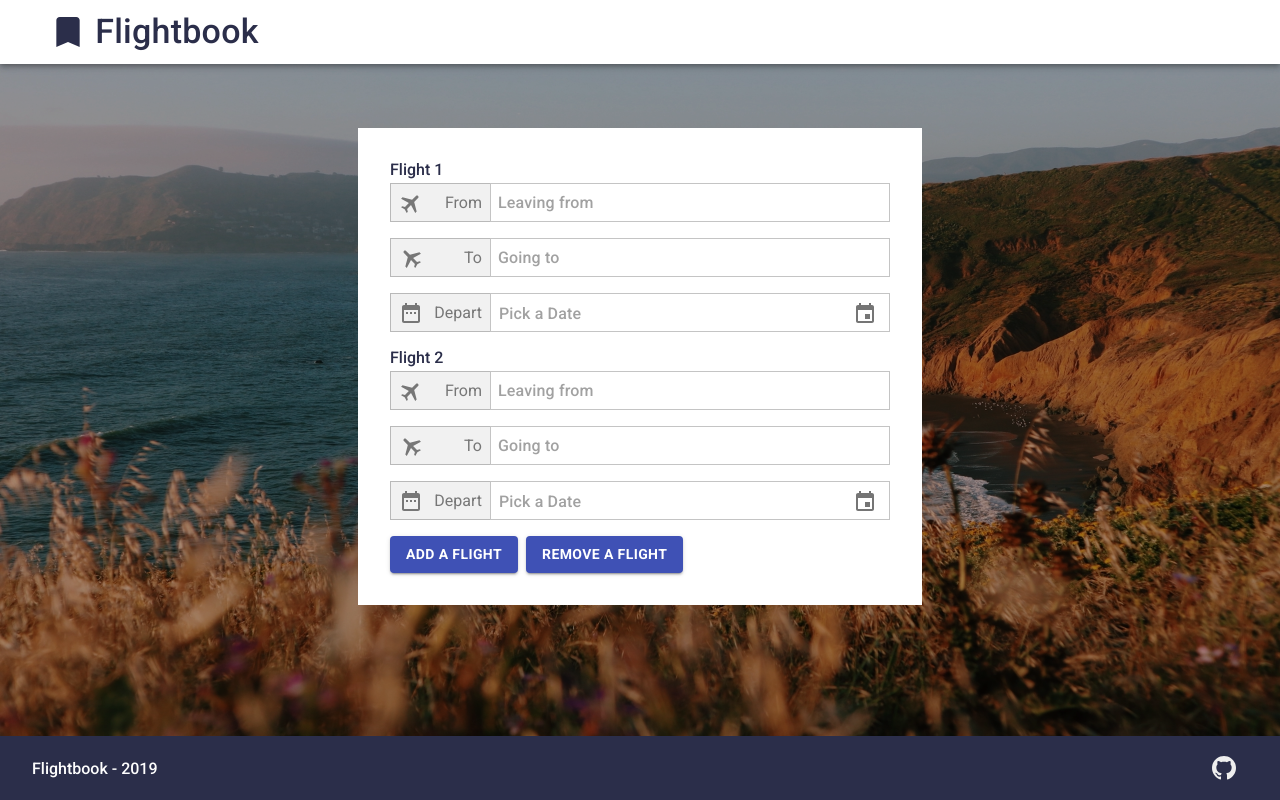
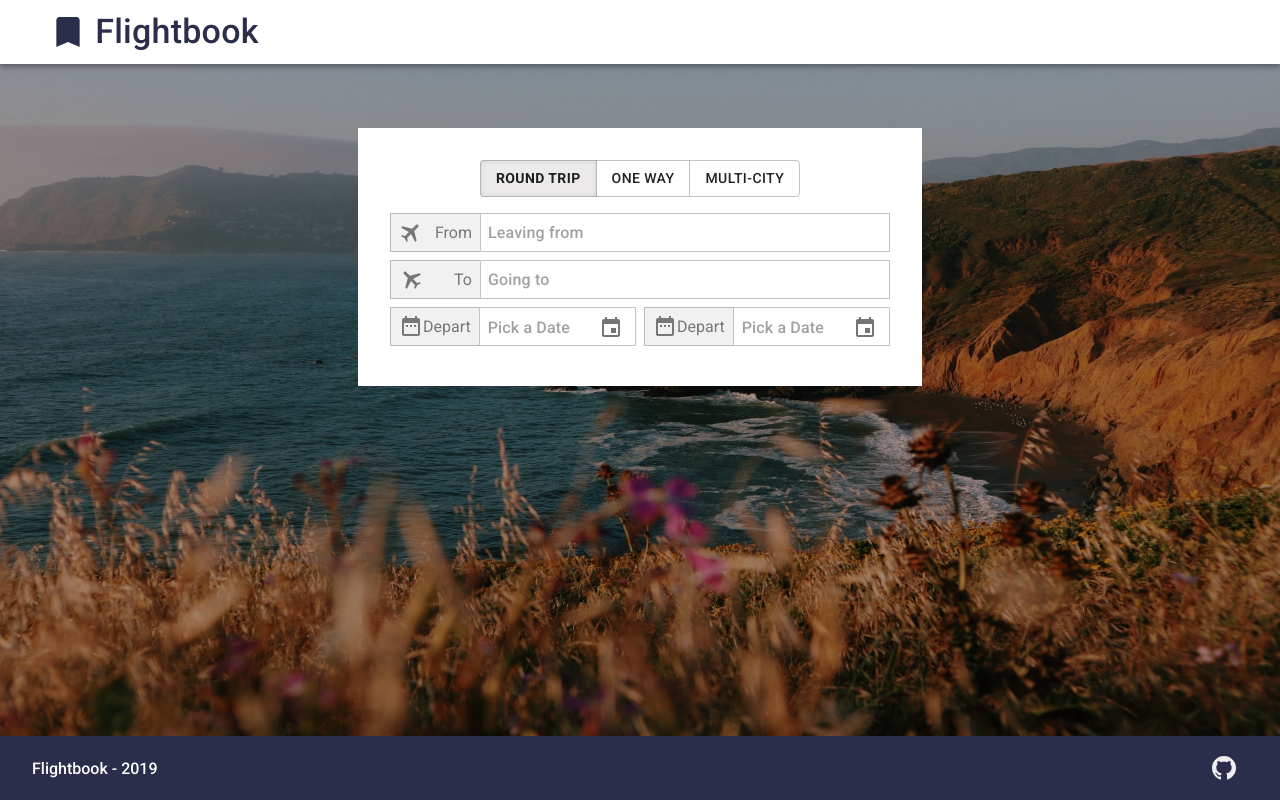
Before and after one commit to ericellb/flightbook, a React (Create React App) app in the folder client/: page / in a window 1280 px wide. Built offline with nearby package versions, Linux system fonts and the light colour scheme.

Commit message:
Trip builder form complete

```diff
--- a/client/src/components/FlightSearchForm/FlightSegment.tsx
+++ b/client/src/components/FlightSearchForm/FlightSegment.tsx
@@ -1,4 +1,4 @@
-import React, { useState } from "react";
+import React, { useState, Fragment } from "react";
 import { makeStyles, TextField } from "@material-ui/core";
 import { AirplanemodeActive, DateRange } from "@material-ui/icons";
 import {
@@ -6,6 +6,9 @@ import {
   MuiPickersUtilsProvider
 } from "@material-ui/pickers";
 import DateFnsUtils from "@date-io/date-fns";
+import moment from "moment";
+import { Segment } from ".";
+import { object } from "prop-types";
 
 const useStyles = makeStyles(theme => ({
   flightSegment: {},
@@ -16,12 +19,11 @@ const useStyles = makeStyles(theme => ({
   },
   flightInputWrapper: {
     display: "flex",
-    justifyContent: "center",
     alignItems: "center",
-    marginBottom: "16px"
+    marginBottom: "8px"
   },
   flightInputLabel: {
-    width: "20%",
+    width: "18%",
     background: "#f1f1f1",
     color: "#777",
     height: "39px",
@@ -40,7 +42,7 @@ const useStyles = makeStyles(theme => ({
     transform: "rotate(-45deg)"
   },
   flightAirportInput: {
-    width: "80%",
+    width: "82%",
     [`& fieldset`]: {
       borderRadius: 0
     },
@@ -50,7 +52,7 @@ const useStyles = makeStyles(theme => ({
   },
   flightDateInputWrapper: {
     height: "39px",
-    width: "80%",
+    width: "32%",
     border: "1px solid rgba(0, 0, 0, 0.23)",
     boxSizing: "border-box",
     [`& label`]: {
@@ -70,24 +72,47 @@ const useStyles = makeStyles(theme => ({
   }
 }));
 
+export type TripType = "oneway" | "roundtrip" | "multi";
+
 interface FlightSegmentProps {
   segmentNumber: number;
+  segment: Segment;
+  setSegment: Function;
+  type: TripType;
 }
 
 export default function FlightSegment(props: FlightSegmentProps) {
   const classes = useStyles({});
 
-  const [selectedDate, setSelectedDate] = useState(null);
-  const [dateOpen, setDateOpen] = useState(false);
+  // Dates for our date picker
+  const minDate = moment();
+  const maxDate = moment().add(1, "year");
 
-  const handleDateChange = (date: any) => {
-    setDateOpen(false);
-    setSelectedDate(date);
+  const [dateFromOpen, setDateFromOpen] = useState(false);
+  const [dateToOpen, setDateToOpen] = useState(false);
+
+  const handleDateChange = (property: string, date: any) => {
+    property === "seg_date_from"
+      ? setDateFromOpen(false)
+      : setDateToOpen(false);
+    handleSegmentChange(property, date);
+  };
+
+  const handleSegmentChange = (property: string, value: string | Date) => {
+    props.setSegment((segment: any) =>
+      segment.map((item: any, index: any) =>
+        index === props.segmentNumber ? { ...item, [property]: value } : item
+      )
+    );
   };
 
   return (
     <MuiPickersUtilsProvider utils={DateFnsUtils}>
-      <div className={classes.segmentTitle}>Flight {props.segmentNumber}</div>
+      {props.type === "multi" ? (
+        <div className={classes.segmentTitle}>
+          Flight {props.segmentNumber + 1}
+        </div>
+      ) : null}
       <div className={classes.flightSegment}>
         <div className={classes.flightInputWrapper}>
           <div className={classes.flightInputLabel}>
@@ -101,6 +126,8 @@ export default function FlightSegment(props: FlightSegmentProps) {
             variant="outlined"
             placeholder="Leaving from"
             className={classes.flightAirportInput}
+            value={props.segment.seg_from}
+            onChange={e => handleSegmentChange("seg_from", e.target.value)}
           />
         </div>
         <div className={classes.flightInputWrapper}>
@@ -113,6 +140,8 @@ export default function FlightSegment(props: FlightSegmentProps) {
             variant="outlined"
             placeholder="Going to"
             className={classes.flightAirportInput}
+            value={props.segment.seg_to}
+            onChange={e => handleSegmentChange("seg_to", e.target.value)}
           />
         </div>
         <div className={classes.flightInputWrapper}>
@@ -126,17 +155,49 @@ export default function FlightSegment(props: FlightSegmentProps) {
             format="MM/dd/yyyy"
             id="date-picker-inline"
             placeholder="Pick a Date"
-            open={dateOpen}
-            onOpen={() => setDateOpen(true)}
-            onClick={() => setDateOpen(true)}
-            onClose={() => setDateOpen(false)}
-            value={selectedDate}
-            onChange={handleDateChange}
+            open={dateFromOpen}
+            minDate={minDate}
+            maxDate={maxDate}
+            onOpen={() => setDateFromOpen(true)}
+            onClick={() => setDateFromOpen(true)}
+            onClose={() => setDateFromOpen(false)}
+            value={props.segment.seg_date_from}
+            onChange={e => handleDateChange("seg_date_from", e)}
             className={classes.flightDateInputWrapper}
             KeyboardButtonProps={{
               "aria-label": "change date"
             }}
           />
+          {props.type !== "multi" ? (
+            <Fragment>
+              <div
+                className={classes.flightInputLabel}
+                style={{ marginLeft: "8px" }}
+              >
+                <DateRange />
+                Depart
+              </div>
+              <KeyboardDatePicker
+                disableToolbar
+                variant="inline"
+                format="MM/dd/yyyy"
+                id="date-picker-inline"
+                placeholder="Pick a Date"
+                open={dateToOpen}
+                minDate={minDate}
+                maxDate={maxDate}
+                onOpen={() => setDateToOpen(true)}
+                onClick={() => setDateToOpen(true)}
+                onClose={() => setDateToOpen(false)}
+                value={props.segment.seg_date_to}
+                onChange={e => handleDateChange("seg_date_to", e)}
+                className={classes.flightDateInputWrapper}
+                KeyboardButtonProps={{
+                  "aria-label": "change date"
+                }}
+              />
+            </Fragment>
+          ) : null}
         </div>
       </div>
     </MuiPickersUtilsProvider>
--- a/client/src/components/FlightSearchForm/index.tsx
+++ b/client/src/components/FlightSearchForm/index.tsx
@@ -1,6 +1,6 @@
 import React, { useState } from "react";
-import { makeStyles, Button } from "@material-ui/core";
-import FlightSegment from "./FlightSegment";
+import { makeStyles, Button, ButtonGroup } from "@material-ui/core";
+import FlightSegment, { TripType } from "./FlightSegment";
 
 const useStyles = makeStyles(theme => ({
   container: {
@@ -11,35 +11,110 @@ const useStyles = makeStyles(theme => ({
   addRemoveFlightsWrapper: {},
   addRemoveFlightButton: {
     marginRight: "8px"
+  },
+  tripTypeInputWrapper: {
+    display: "flex",
+    justifyContent: "center",
+    marginBottom: "16px"
+  },
+  tripButton: {
+    fontWeight: 500
+  },
+  tripButtonSelected: {
+    background: "#eceaea",
+    boxShadow: "inset 0 0 5px 0 rgba(0,0,0,0.1)"
   }
 }));
 
+export interface Segment {
+  seg_from: string;
+  seg_to: string;
+  seg_date_from: Date | null;
+  seg_date_to: Date | null;
+}
+
 export default function FlightSearchForm() {
   const classes = useStyles({});
-  const [numberSegments, setNumberSegments] = useState(2);
+
+  const [tripType, setTripType] = useState<TripType>("roundtrip");
+  const [numberSegments, setNumberSegments] = useState(1);
+  const [segment, setSegment] = useState<Segment[]>([
+    { seg_from: "", seg_to: "", seg_date_from: null, seg_date_to: null },
+    { seg_from: "", seg_to: "", seg_date_from: null, seg_date_to: null },
+    { seg_from: "", seg_to: "", seg_date_from: null, seg_date_to: null },
+    { seg_from: "", seg_to: "", seg_date_from: null, seg_date_to: null },
+    { seg_from: "", seg_to: "", seg_date_from: null, seg_date_to: null }
+  ]);
+
+  const updateTripType = (value: TripType) => {
+    setTripType(value);
+    value === "multi" ? setNumberSegments(2) : setNumberSegments(1);
+  };
 
   // Adds or removes a segment of flights
   const addRemoveSegment = (action: string) => {
+    let tmpNumberSegments = numberSegments;
     if (action === "add") {
       numberSegments === 5
-        ? setNumberSegments(5)
-        : setNumberSegments(numberSegments + 1);
+        ? (tmpNumberSegments = 5)
+        : (tmpNumberSegments = numberSegments + 1);
     } else if (action === "remove") {
       numberSegments === 1
-        ? setNumberSegments(1)
-        : setNumberSegments(numberSegments - 1);
+        ? (tmpNumberSegments = 1)
+        : (tmpNumberSegments = numberSegments - 1);
     }
+    setNumberSegments(tmpNumberSegments);
   };
 
   return (
     <div className={classes.container}>
+      <div className={classes.tripTypeInputWrapper}>
+        <ButtonGroup>
+          <Button
+            onClick={() => updateTripType("roundtrip")}
+            className={
+              tripType === "roundtrip"
+                ? classes.tripButtonSelected
+                : classes.tripButton
+            }
+          >
+            Round Trip
+          </Button>
+          <Button
+            onClick={() => updateTripType("oneway")}
+            className={
+              tripType === "oneway"
+                ? classes.tripButtonSelected
+                : classes.tripButton
+            }
+          >
+            One way
+          </Button>
+          <Button
+            onClick={() => updateTripType("multi")}
+            className={
+              tripType === "multi"
+                ? classes.tripButtonSelected
+                : classes.tripButton
+            }
+          >
+            Multi-City
+          </Button>
+        </ButtonGroup>
+      </div>
+
       {[...Array(numberSegments)].map((e, i) => {
         return (
-          <div>
-            <FlightSegment segmentNumber={i + 1} />
-          </div>
+          <FlightSegment
+            segmentNumber={i}
+            segment={segment[i]}
+            setSegment={setSegment}
+            type={tripType}
+          />
         );
       })}
+
+      {tripType === "multi" ? (
         <div className={classes.addRemoveFlightsWrapper}>
           <Button
             variant="contained"
@@ -58,6 +133,7 @@ export default function FlightSearchForm() {
             Remove a Flight
           </Button>
         </div>
+      ) : null}
     </div>
   );
 }
```
Lines whose indentation alone changed are shown as unchanged.
